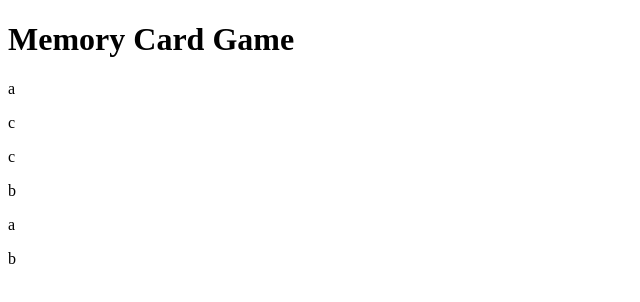
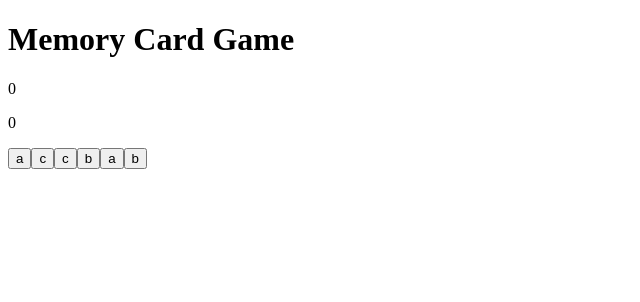
Before and after one commit to BrooksSuz/memory-card, a React (Create React App) app: page / in a window 1280 px wide. Shown: the top 302 px of the page, without its empty margins (0-640 px from the left). Built offline with nearby package versions, Linux system fonts and the light colour scheme.

Commit message:
Create score state in App

```diff
--- a/src/App.js
+++ b/src/App.js
@@ -1,15 +1,31 @@
-import React from "react";
+import React, { useState }from "react";
 import Cardlist from "./components/Cardlist";
+import Scoreboard from "./components/Scoreboard";
 
 const App = () => {
+  const [currentScore, setCurrentScore] = useState(0);
+  const [bestScore, setBestScore] = useState(0);
+
+  const updateCurrentScore = () => {
+    setCurrentScore(currentScore + 1);
+  };
+
+  const updateBestScore = () => {
+    setBestScore(currentScore);
+  };
+
   return (
     <div className="container">
 
       <header>
         <h1>Memory Card Game</h1>
+        <Scoreboard currentScore={currentScore} bestScore={bestScore} />
       </header>
 
-      <Cardlist />
+      <Cardlist
+        updateCurrentScore={updateCurrentScore}
+        updateBestScore={updateBestScore}
+      />
 
     </div>
   );
--- a/src/components/Card.js
+++ b/src/components/Card.js
@@ -1,10 +1,25 @@
-import React from "react";
+import React, { useState } from "react";
 
 const Card = (props) => {
   const { letter, setStateOfParent } = props;
 
+  const [clicked, setClicked] = useState();
+
+  const updateClicked = () => {
+    if (clicked) {
+      console.log('You lose');
+    } else {
+      setClicked(true);
+    }
+  };
+
+  const handleClick = () => {
+    setStateOfParent();
+    updateClicked();
+  };
+
   return (
-    <p className="card" onClick={setStateOfParent}>{letter}</p>
+    <button className="card" onClick={handleClick}>{letter}</button>
   );
 };
 
--- /dev/null
+++ b/src/components/Scoreboard.js
@@ -0,0 +1,15 @@
+import React from "react";
+
+const Scoreboard = (props) => {
+  const { currentScore, bestScore } = props;
+  return (
+    <div className="scoreboard">
+
+      <p>{bestScore}</p>
+      <p>{currentScore}</p>
+
+    </div>
+  );
+};
+
+export default Scoreboard;
```
Also changed, not shown: src/components/Cardlist.js (+8 -3 lines).
